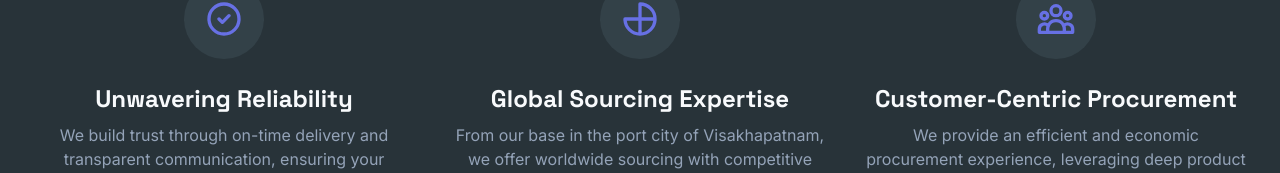
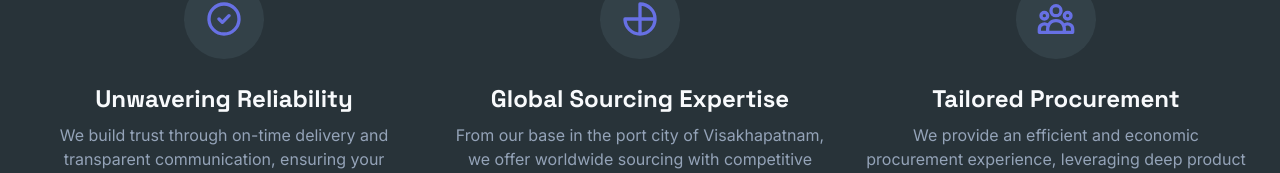
Before and after one commit to LuminousMayank/Pushpa, a Next.js app: page /about in a window 1280 px wide. Shown: the part 742-915 px from the top of the page. Built offline with nearby package versions, Linux system fonts and the light colour scheme.

Commit message:
nope I guess the problem is that the heading,Customer-Centric Procuremen

```diff
--- a/src/app/about/page.tsx
+++ b/src/app/about/page.tsx
@@ -67,7 +67,7 @@ const values = [
         />
       </svg>
     ),
-    title: 'Customer-Centric Procurement',
+    title: 'Tailored Procurement',
     description:
       'We provide an efficient and economic procurement experience, leveraging deep product knowledge to meet your unique needs.',
   },
@@ -121,7 +121,7 @@ export default function AboutPage() {
                 <h3 className="mb-2 font-headline text-2xl font-bold">
                   {value.title}
                 </h3>
-                <p className="flex-grow text-muted-foreground">{value.description}</p>
+                <p className="text-muted-foreground">{value.description}</p>
               </div>
             ))}
           </div>
```
